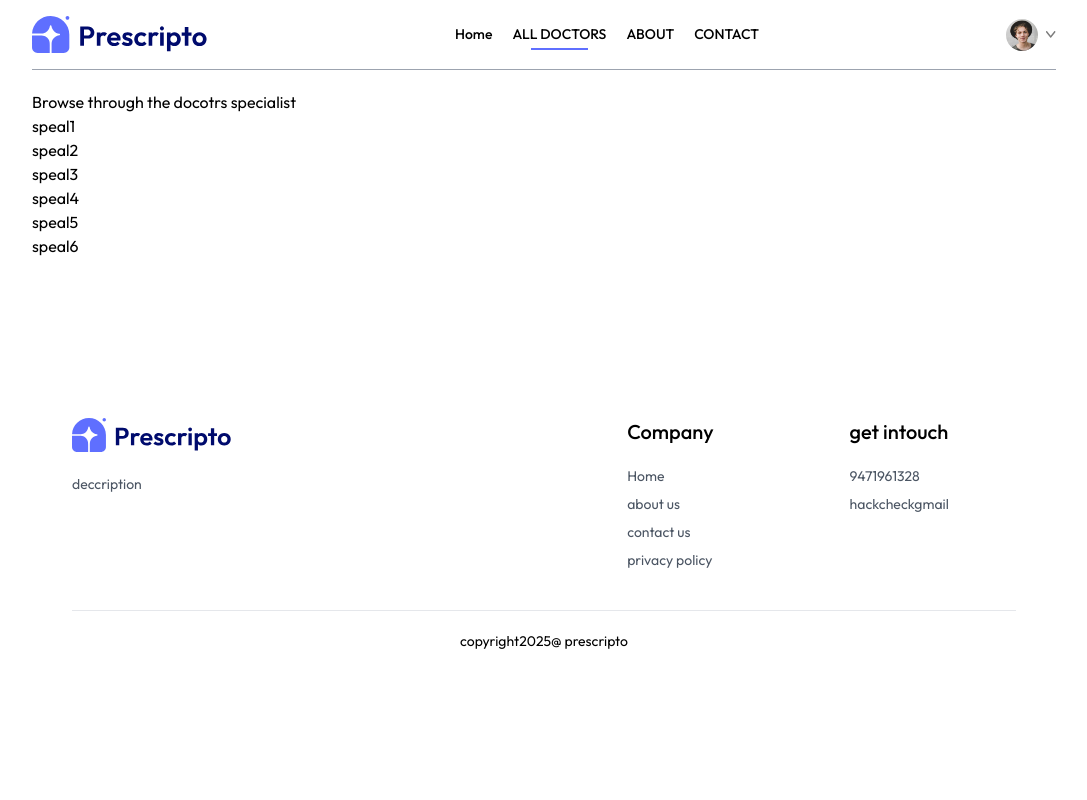
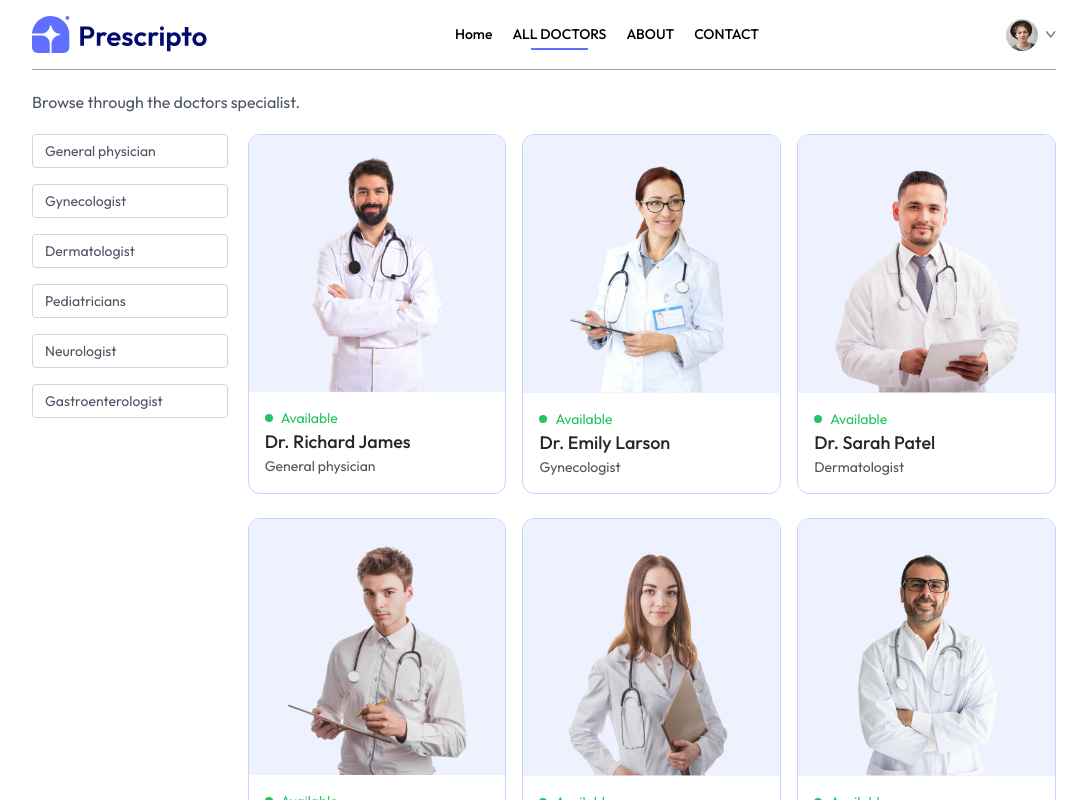
Before and after one commit to KasunWilbagedara/Car-Modification-Booking-System, a React (Vite) app in the folder Frontend/: page /doctors in a window 1280 px wide. Shown: the top 800 px of the page, without its empty margins (96-1183 px from the left). Built offline with nearby package versions, Linux system fonts and the light colour scheme.

Commit message:
lawyers page

```diff
--- a/Frontend/src/pages/Doctors.jsx
+++ b/Frontend/src/pages/Doctors.jsx
@@ -1,38 +1,58 @@
-import React, { useContext, useState } from 'react'
-import { useParams } from 'react-router-dom'
+import React, { useContext, useEffect, useState } from 'react'
 import { AppContext } from '../context/AppContext'
+import { useNavigate, useParams } from 'react-router-dom'
 
 const Doctors = () => {
 
-const{ speciality } = useParams()
+  const { speciality } = useParams()
+  const [filterDoc, setFilterDoc] = useState([])
+  const [showFilter, setShowFilter] = useState(false)
+  const navigate = useNavigate();
 
-const[filterDoc,setFilterDoc] = useState([])
+  const { doctors } = useContext(AppContext)
 
-const{doctors}= useContext(AppContext)
+  const applyFilter = () => {
+    if (speciality) {
+      setFilterDoc(doctors.filter(doc => doc.speciality === speciality))
+    } else {
+      setFilterDoc(doctors)
+    }
+  }
+
+  useEffect(() => {
+    applyFilter()
+  }, [doctors, speciality])
 
   return (
     <div>
-      <p>Browse through the docotrs specialist</p>
-    <div>
-      <div>
-
-        <p>speal1</p>
-        <p>speal2</p>
-        <p>speal3</p>
-        <p>speal4</p>
-        <p>speal5</p>
-        <p>speal6</p>
-      </div>
-      <div>
-        {
-
-        }
+      <p className='text-gray-600'>Browse through the doctors specialist.</p>
+      <div className='flex flex-col sm:flex-row items-start gap-5 mt-5'>
+        <button onClick={() => setShowFilter(!showFilter)} className={`py-1 px-3 border rounded text-sm  transition-all sm:hidden ${showFilter ? 'bg-primary text-white' : ''}`}>Filters</button>
+        <div className={`flex-col gap-4 text-sm text-gray-600 ${showFilter ? 'flex' : 'hidden sm:flex'}`}>
+          <p onClick={() => speciality === 'General physician' ? navigate('/doctors') : navigate('/doctors/General physician')} className={`w-[94vw] sm:w-auto pl-3 py-1.5 pr-16 border border-gray-300 rounded transition-all cursor-pointer ${speciality === 'General physician' ? 'bg-indigo-100 text-black ' : ''}`}>General physician</p>
+          <p onClick={() => speciality === 'Gynecologist' ? navigate('/doctors') : navigate('/doctors/Gynecologist')} className={`w-[94vw] sm:w-auto pl-3 py-1.5 pr-16 border border-gray-300 rounded transition-all cursor-pointer ${speciality === 'Gynecologist' ? 'bg-indigo-100 text-black ' : ''}`}>Gynecologist</p>
+          <p onClick={() => speciality === 'Dermatologist' ? navigate('/doctors') : navigate('/doctors/Dermatologist')} className={`w-[94vw] sm:w-auto pl-3 py-1.5 pr-16 border border-gray-300 rounded transition-all cursor-pointer ${speciality === 'Dermatologist' ? 'bg-indigo-100 text-black ' : ''}`}>Dermatologist</p>
+          <p onClick={() => speciality === 'Pediatricians' ? navigate('/doctors') : navigate('/doctors/Pediatricians')} className={`w-[94vw] sm:w-auto pl-3 py-1.5 pr-16 border border-gray-300 rounded transition-all cursor-pointer ${speciality === 'Pediatricians' ? 'bg-indigo-100 text-black ' : ''}`}>Pediatricians</p>
+          <p onClick={() => speciality === 'Neurologist' ? navigate('/doctors') : navigate('/doctors/Neurologist')} className={`w-[94vw] sm:w-auto pl-3 py-1.5 pr-16 border border-gray-300 rounded transition-all cursor-pointer ${speciality === 'Neurologist' ? 'bg-indigo-100 text-black ' : ''}`}>Neurologist</p>
+          <p onClick={() => speciality === 'Gastroenterologist' ? navigate('/doctors') : navigate('/doctors/Gastroenterologist')} className={`w-[94vw] sm:w-auto pl-3 py-1.5 pr-16 border border-gray-300 rounded transition-all cursor-pointer ${speciality === 'Gastroenterologist' ? 'bg-indigo-100 text-black ' : ''}`}>Gastroenterologist</p>
+        </div>
+        <div className='w-full grid grid-cols-auto gap-4 gap-y-6'>
+          {filterDoc.map((item, index) => (
+            <div onClick={() => { navigate(`/appointment/${item._id}`); window.scrollTo(0, 0) }} className='border border-indigo-200 rounded-xl overflow-hidden cursor-pointer hover:translate-y-[-10px] transition-all duration-500' key={index}>
+              <img className='bg-indigo-50' src={item.image} alt="" />
+              <div className='p-4'>
+                <div className='flex items-center gap-2 text-sm text-center text-green-500'>
+                  <p className='w-2 h-2 bg-green-500 rounded-full'></p><p>Available</p>
+                </div>
+                <p className='text-neutral-800 text-lg font-medium'>{item.name}</p>
+                <p className='text-zinc-600 text-sm'>{item.speciality}</p>
+              </div>
+            </div>
+          ))}
+        </div>
       </div>
     </div>
-
-    </div>
-
   )
 }
 
-export default Doctors
+export default Doctors;
```
